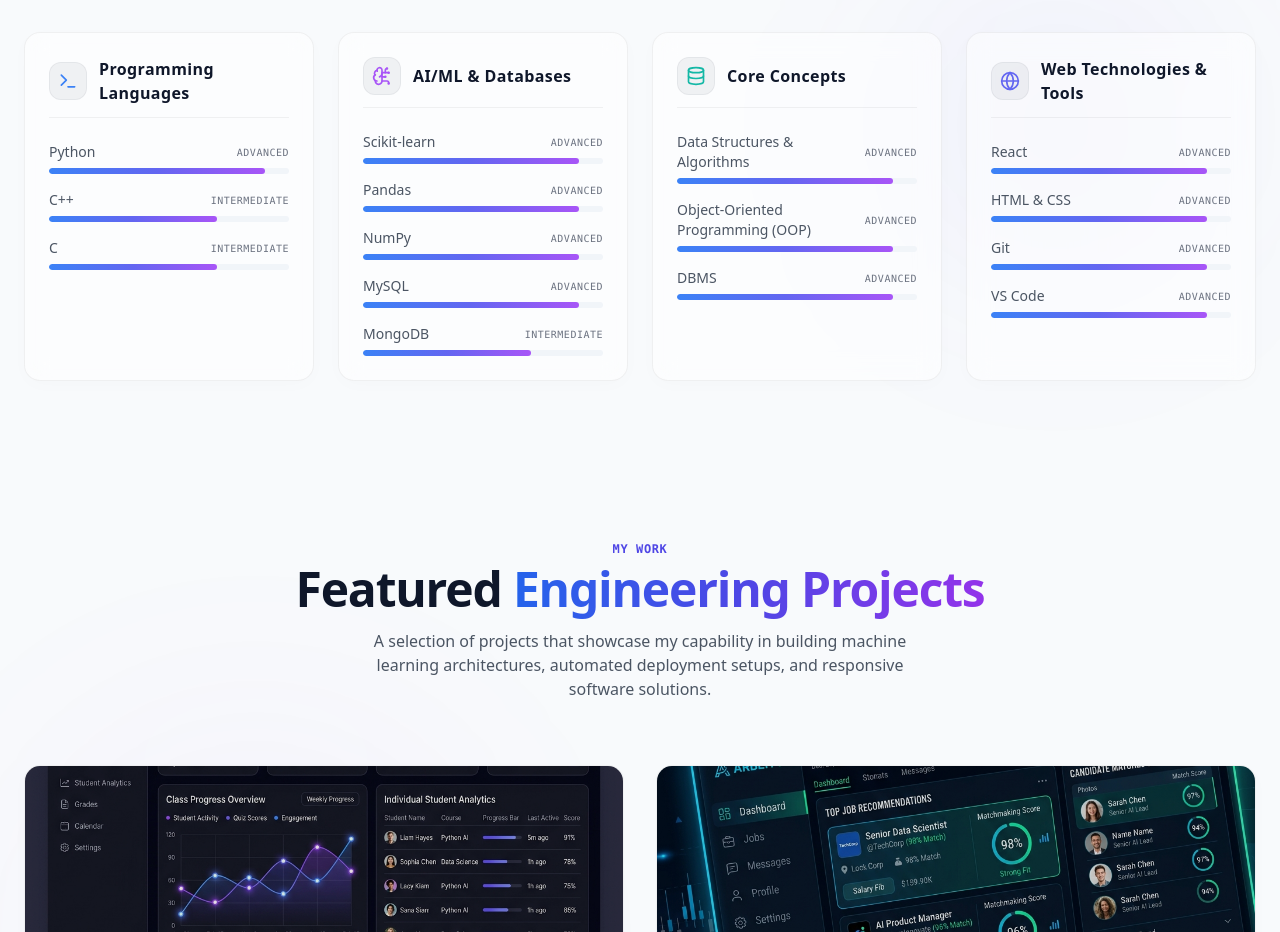
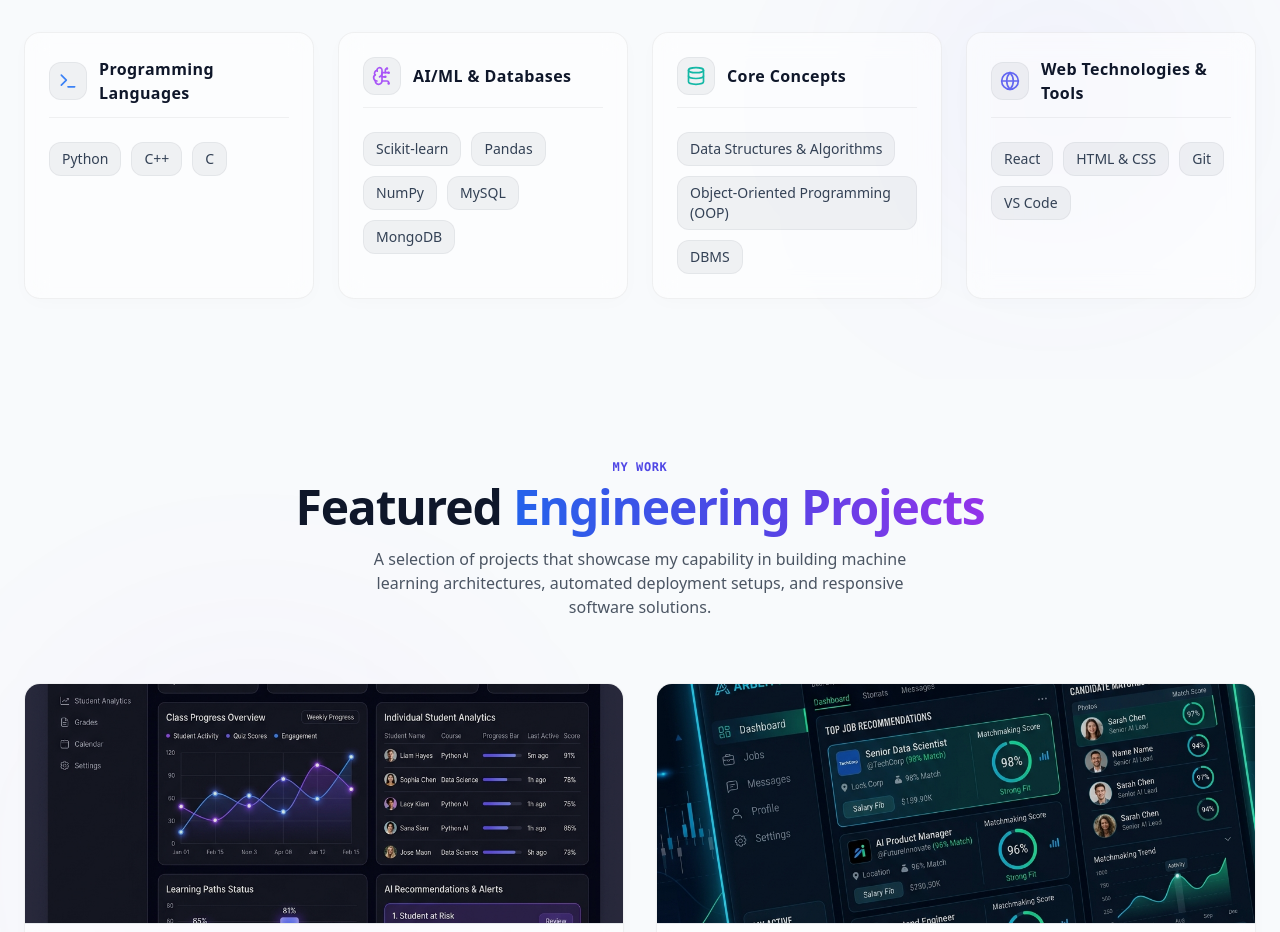
Before and after one commit to Anusha-2005/Portfolio, a Next.js app: page / in a window 1280 px wide. Shown: the part 2060-2992 px from the top of the page. Built offline with nearby package versions, Linux system fonts and the light colour scheme.

Commit message:
feat: display skills as premium interactive chips, removing level indicators and progress bars

```diff
--- a/src/components/Skills.tsx
+++ b/src/components/Skills.tsx
@@ -136,31 +136,16 @@ export default function Skills() {
               </div>
 
               {/* Skills Items */}
-              <div className="space-y-4 flex-grow">
+              <div className="flex flex-wrap gap-2.5 content-start flex-grow">
                 {category.skills.map((skill, sIdx) => (
-                  <div key={sIdx} className="group flex flex-col space-y-1.5">
-                    <div className="flex justify-between items-center">
-                      <span className="text-sm font-medium text-gray-600 group-hover:text-black transition-colors">
-                        {skill.name}
-                      </span>
-                      <span className="text-[10px] font-mono text-gray-500 uppercase tracking-wider">
-                        {skill.level}
-                      </span>
-                    </div>
-
-                    {/* Skill progress bar styling */}
-                    <div className="h-1.5 w-full bg-slate-100 rounded-full overflow-hidden">
-                      <motion.div
-                        initial={{ width: 0 }}
-                        whileInView={{
-                          width: skill.level === "Advanced" ? "90%" : "70%",
-                        }}
-                        viewport={{ once: true }}
-                        transition={{ duration: 1.2, delay: idx * 0.1 + sIdx * 0.05 }}
-                        className="h-full rounded-full bg-gradient-to-r from-blue-500 via-indigo-500 to-purple-500"
-                      />
-                    </div>
-                  </div>
+                  <motion.span
+                    key={sIdx}
+                    whileHover={{ scale: 1.03 }}
+                    whileTap={{ scale: 0.97 }}
+                    className="px-3 py-1.5 rounded-xl bg-slate-900/5 border border-slate-900/5 text-sm font-medium text-slate-700 hover:text-indigo-600 hover:bg-indigo-50/50 hover:border-indigo-200/50 transition-all duration-200 cursor-default"
+                  >
+                    {skill.name}
+                  </motion.span>
                 ))}
               </div>
             </motion.div>
```
